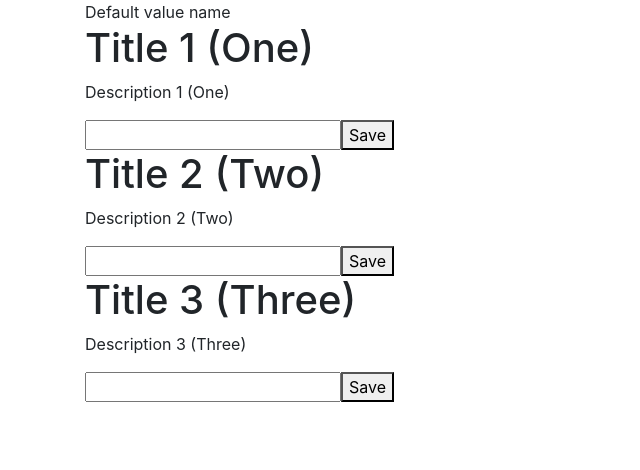
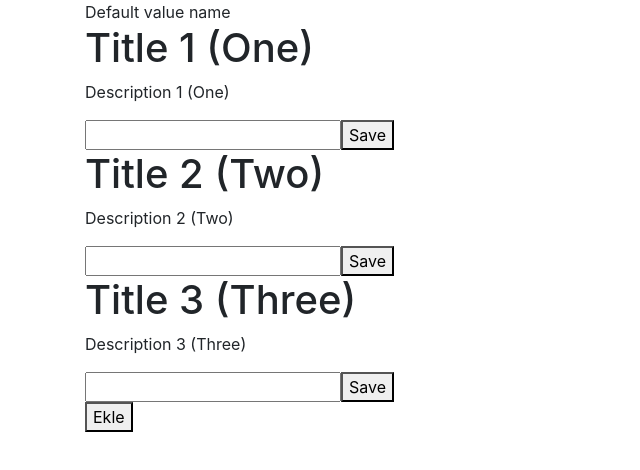
Before and after one commit to heimzza/reactFirst, a React (Create React App) app: page / in a window 1280 px wide. Shown: the top 470 px of the page, without its empty margins (0-640 px from the left). Built offline with nearby package versions, Linux system fonts and the light colour scheme.

Commit message:
push array and carry props

```diff
--- a/src/App.js
+++ b/src/App.js
@@ -4,30 +4,40 @@ import Test from './Test';
 import Test2 from './Test2';
 import Middleware from './Middleware'
 
+const array = [
+  {
+    id: 1,
+    title: "Title 1 (One)",
+    description: "Description 1 (One)",
+  },
+  {
+    id: 2,
+    title: "Title 2 (Two)",
+    description: "Description 2 (Two)",
+  },
+  {
+    id: 3,
+    title: "Title 3 (Three)",
+    description: "Description 3 (Three)",
+  },
+]
 class App extends Component {
-  render()
+  addNews()
   {
+    console.log('Ekledim');
+    array.push({
+      id:4,
+      title:"Yeni Eleman",
+      description:"Eleman eklendi"
+    });
+    console.log(array);
+  }
+  render() {
     const number = 12;
     const isIt = true;
     const title = "This is title";
     const description = "This is description";
-    const array = [
-      {
-        id : 1,
-        title : "Title 1 (One)",
-        description : "Description 1 (One)",
-      },
-      {
-        id : 2,
-        title : "Title 2 (Two)",
-        description : "Description 2 (Two)",
-      },
-      {
-        id : 3,
-        title : "Title 3 (Three)",
-        description : "Description 3 (Three)",
-      },
-    ]
+
     // return (
     //   <div className="container">
     //     <h1 style={{color:"red"}}>Test</h1>
@@ -47,7 +57,7 @@ class App extends Component {
     return (
       <div className="container">
 
-        <Middleware array={array}/>
+        <Middleware array={array} addNews={this.addNews} />
       </div>
     );
   }
--- /dev/null
+++ b/src/Form.js
@@ -0,0 +1,20 @@
+import React, { Component } from 'react'
+
+class Form extends Component {
+
+    addButton()
+    {
+        this.props.addNews();
+        console.log('Hi');
+    }
+
+  render() {
+    return (
+      <div>
+        <button onClick={this.addButton.bind(this)}>Ekle</button>
+      </div>
+    )
+  }
+}
+
+export default Form;
--- a/src/Middleware.js
+++ b/src/Middleware.js
@@ -1,6 +1,7 @@
 import React, { Component } from 'react'
 import PropTypes from 'prop-types'
 import Test from './Test'
+import Form from './Form'
 
 class Middleware extends Component {
 
@@ -25,6 +26,7 @@ class Middleware extends Component {
                 {
                     elements
                 }
+                <Form addNews={this.props.addNews}/>
             </div>
         )
     }
--- a/src/Test.js
+++ b/src/Test.js
@@ -3,6 +3,12 @@ import PropTypes from 'prop-types'
 // rcc
 
 class Test extends Component {
+
+  // constructor(props)
+  // {
+  //   super();
+  //   console.info(props);
+  // }
   static propTypes = {
     newsData:PropTypes.shape(
       {
```
